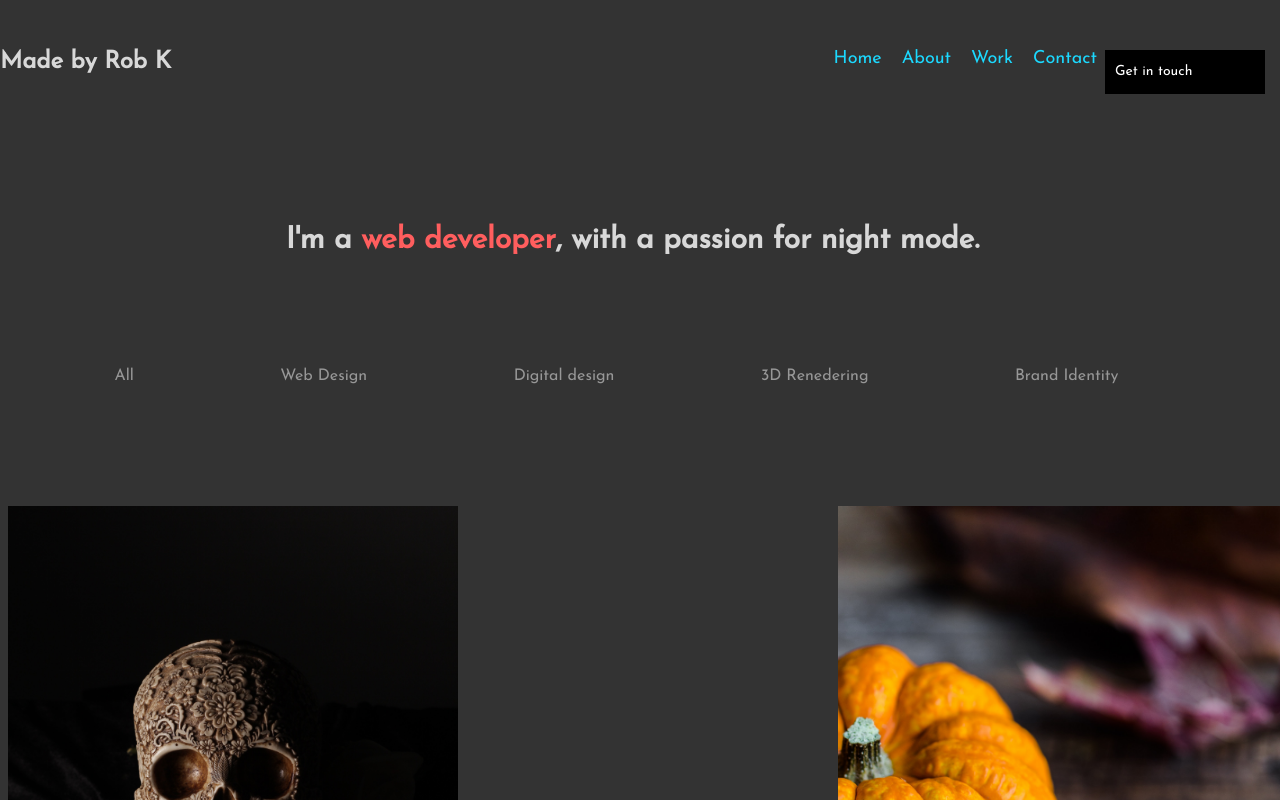
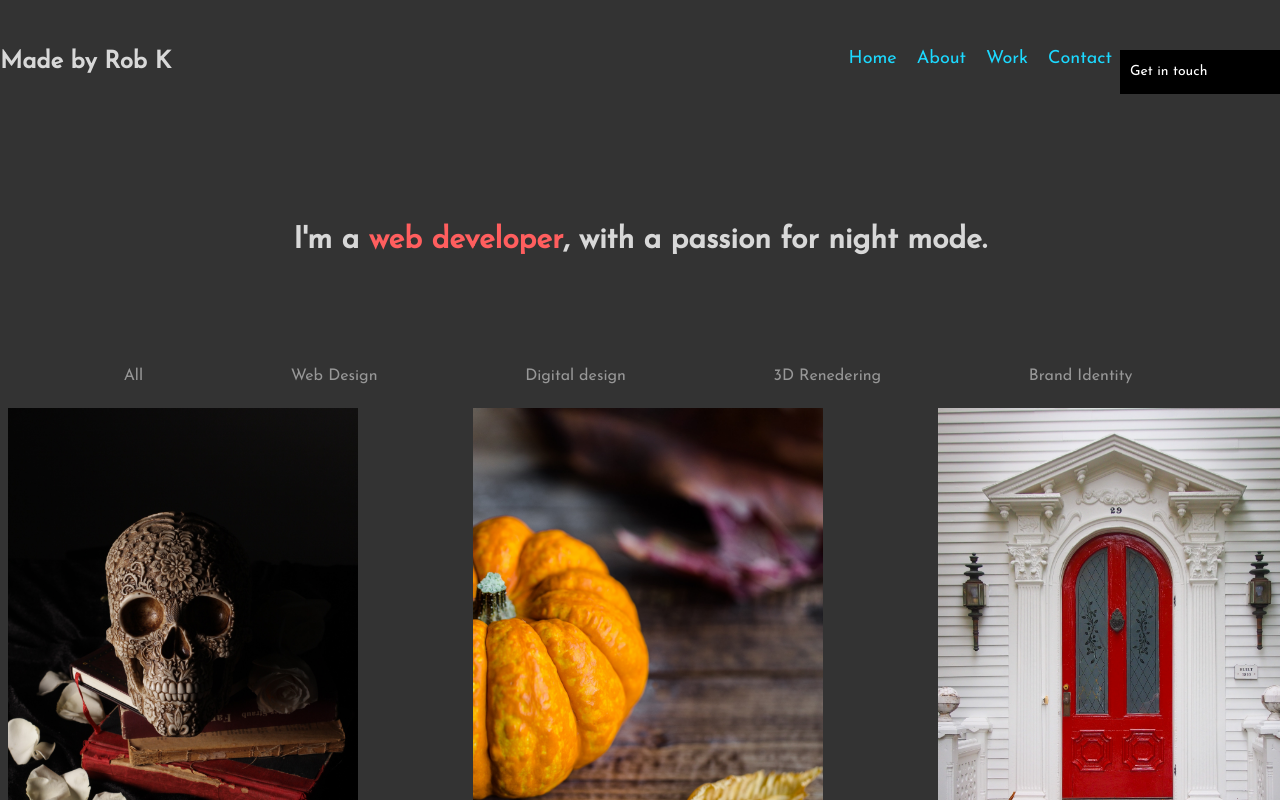
Before and after one commit to RobbleRabble/thats-spooky, a website: page public/index.html in a window 1280 px wide. Shown: the top 800 px of the page. Drawn offline with Linux system fonts and the light colour scheme.

Commit message:
fixed portfolio li items

```diff
--- a/public/screen.css
+++ b/public/screen.css
@@ -18,7 +18,7 @@ body {
 
 .container {
   width: 100%;
-  padding-right: 15px;
+  /* padding-right: 15px; */
   /* padding-left: 15px; */
   display: flex;
   flex-wrap: wrap;
@@ -45,6 +45,7 @@ body {
   font-size: 24px;
   padding-top: 20px;
   margin: 0;
+  width: 100%;
 }
 
 ul {
@@ -87,21 +88,22 @@ ul {
 
 .portfolio-section {
   display: flex;
+  width: 100%;
 }
 
 .portfolio-filter {
-  padding-bottom: 2rem;
   text-align: center;
   /* justify-content: space-evenly; */
   flex-wrap: wrap;
-  padding-bottom: 6.5rem;
+  /* padding-bottom: 6.5rem; */
+  width: 100%;
 }
 
 .portfolio-filter li {
-  margin-right: 2rem;
+  margin-right: 1.5rem;
   display: inline-block;
   font-size: 16px;
-  padding-bottom: 10px;
+  padding-bottom: 1rem;
   justify-content: space-evenly;
   color: #979797;
   cursor: pointer;
@@ -222,11 +224,7 @@ ul {
   }
 
   .spooky {
-    width: 350px;
-    height: auto;
-    display: flex;
-    flex-wrap: wrap;
-    justify-content: space-between;
+    justify-content: center;
   }
 
   .pictures > ul {
@@ -237,7 +235,8 @@ ul {
 
 @media (min-width: 950px) {
   .spooky {
-    width: 450px;
+    width: 350px;
+    height: auto;
     display: flex;
     flex-wrap: wrap;
     justify-content: space-between;
```
